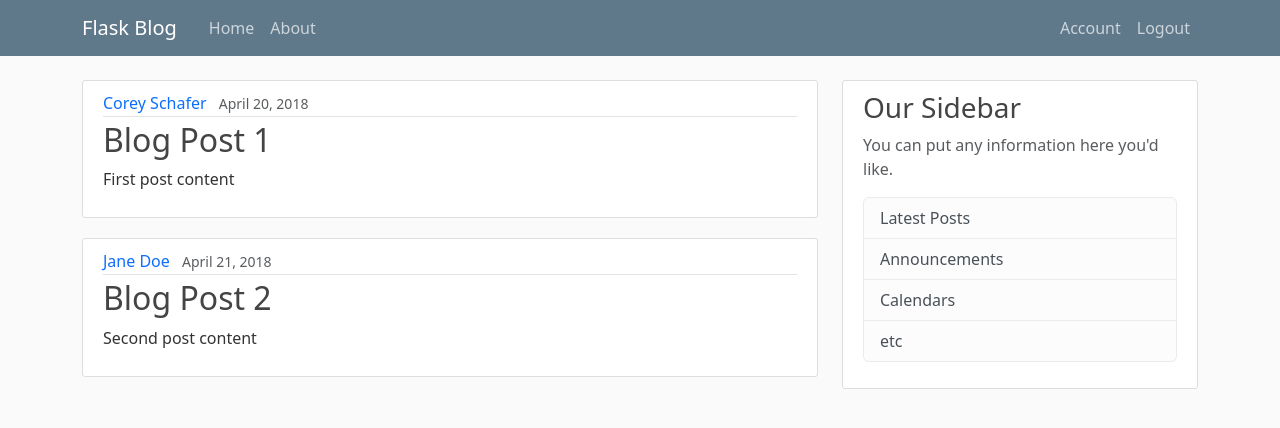
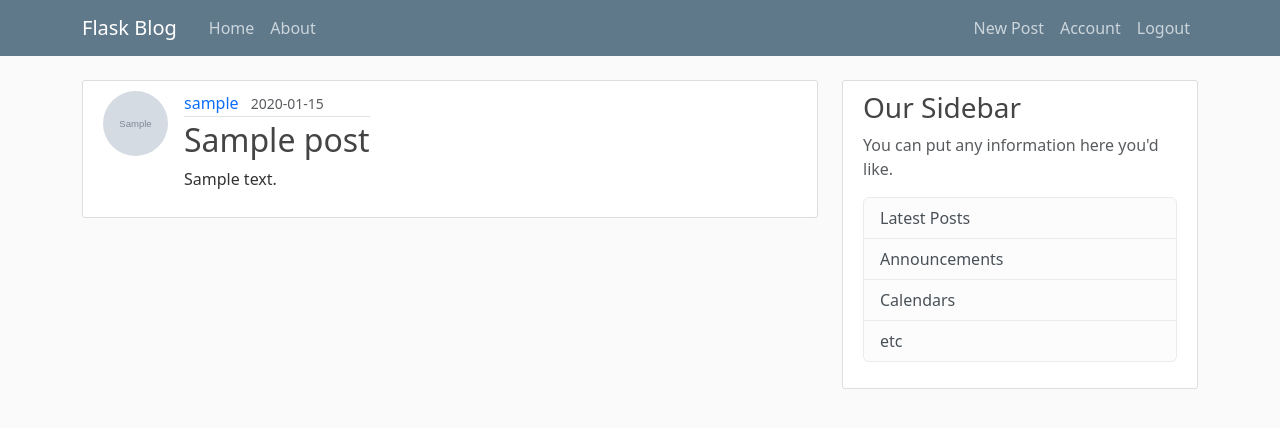
Before and after one commit to jmk-apps/flaskblog, a Flask app: page / in a window 1280 px wide. Shown: the top 428 px of the page. Run offline with Flask 3, Linux system fonts and the light colour scheme; a user stored in the database is signed in; tables that the repository leaves empty hold one stand-in row (values such as "Sample post"); grey boxes marked "Sample" are stand-in pictures.

Commit message:
Added functionality and route to create a new post.

```diff
--- a/flaskblog/routes.py
+++ b/flaskblog/routes.py
@@ -3,30 +3,16 @@ import os
 from PIL import Image
 from flask import render_template, url_for, flash, redirect, request
 from flaskblog import app, db
-from flaskblog.forms import LoginForm, RegistrationForm, UpdateAccountForm
+from flaskblog.forms import LoginForm, RegistrationForm, UpdateAccountForm, PostForm
 from flaskblog.models import User, Post
 from werkzeug.security import generate_password_hash, check_password_hash
 from flask_login import login_user, logout_user, current_user, login_required
-
-posts = [
-    {
-        'author': 'Corey Schafer',
-        'title': 'Blog Post 1',
-        'content': 'First post content',
-        'date_posted': 'April 20, 2018'
-    },
-    {
-        'author': 'Jane Doe',
-        'title': 'Blog Post 2',
-        'content': 'Second post content',
-        'date_posted': 'April 21, 2018'
-    }
-]
 
 
 @app.route('/')
 @app.route('/home')
 def home():
+    posts = db.session.execute(db.select(Post)).scalars()
     return render_template("home.html", posts=posts)
 
 
@@ -106,3 +92,20 @@ def account():
         form.email.data = current_user.email
     image_file = url_for('static', filename=f'profile_pics/{current_user.image_file}')
     return render_template("account.html", title='Account', image_file=image_file, form=form)
+
+
+@app.route("/post/new", methods=["GET", "POST"])
+@login_required
+def new_post():
+    form = PostForm()
+    if form.validate_on_submit():
+        post = Post(
+            title=form.title.data,
+            content=form.content.data,
+            author=current_user
+        )
+        db.session.add(post)
+        db.session.commit()
+        flash("Your post has been created!", "success")
+        return redirect(url_for('home'))
+    return render_template("create_post.html", title='New Post', form=form)
--- a/flaskblog/templates/home.html
+++ b/flaskblog/templates/home.html
@@ -2,11 +2,12 @@
 
 {% block content %}
     {% for post in posts %}
-        <article class="media content-section">
+        <article class="media content-section d-flex">
+            <img src="{{ url_for('static', filename='profile_pics/' + post.author.image_file ) }}" alt="" class="rounded-circle article-img">
           <div class="media-body">
             <div class="article-metadata">
-              <a class="me-2" style="text-decoration: none" href="#">{{ post.author }}</a>
-              <small class="text-muted">{{ post.date_posted }}</small>
+              <a class="me-2" style="text-decoration: none" href="#">{{ post.author.username }}</a>
+              <small class="text-muted">{{ post.date_posted.strftime("%Y-%m-%d") }}</small>
             </div>
             <h2><a class="article-title" style="text-decoration: none" href="#">{{ post.title }}</a></h2>
             <p class="article-content">{{ post.content }}</p>
--- a/flaskblog/templates/layout.html
+++ b/flaskblog/templates/layout.html
@@ -28,6 +28,7 @@
             <!-- Navbar Right Side -->
             <div class="navbar-nav">
                 {% if current_user.is_authenticated %}
+                    <a class="nav-item nav-link" href="{{ url_for('new_post') }}">New Post</a>
                     <a class="nav-item nav-link" href="{{ url_for('account') }}">Account</a>
                     <a class="nav-item nav-link" href="{{ url_for('logout') }}">Logout</a>
                 {% else %}
```
Also changed, not shown: flaskblog/forms.py (+10 -3 lines), flaskblog/templates/create_post.html (added, +41 -0 lines).
